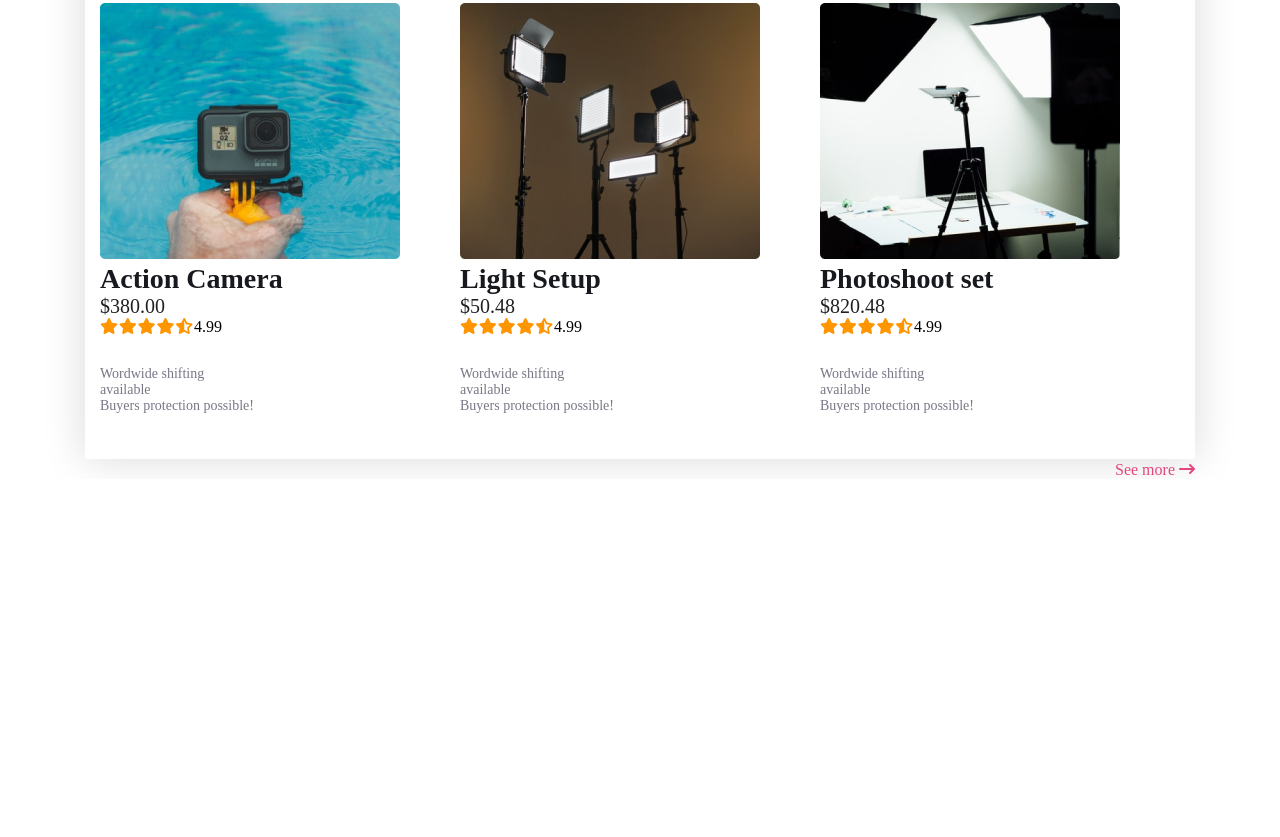
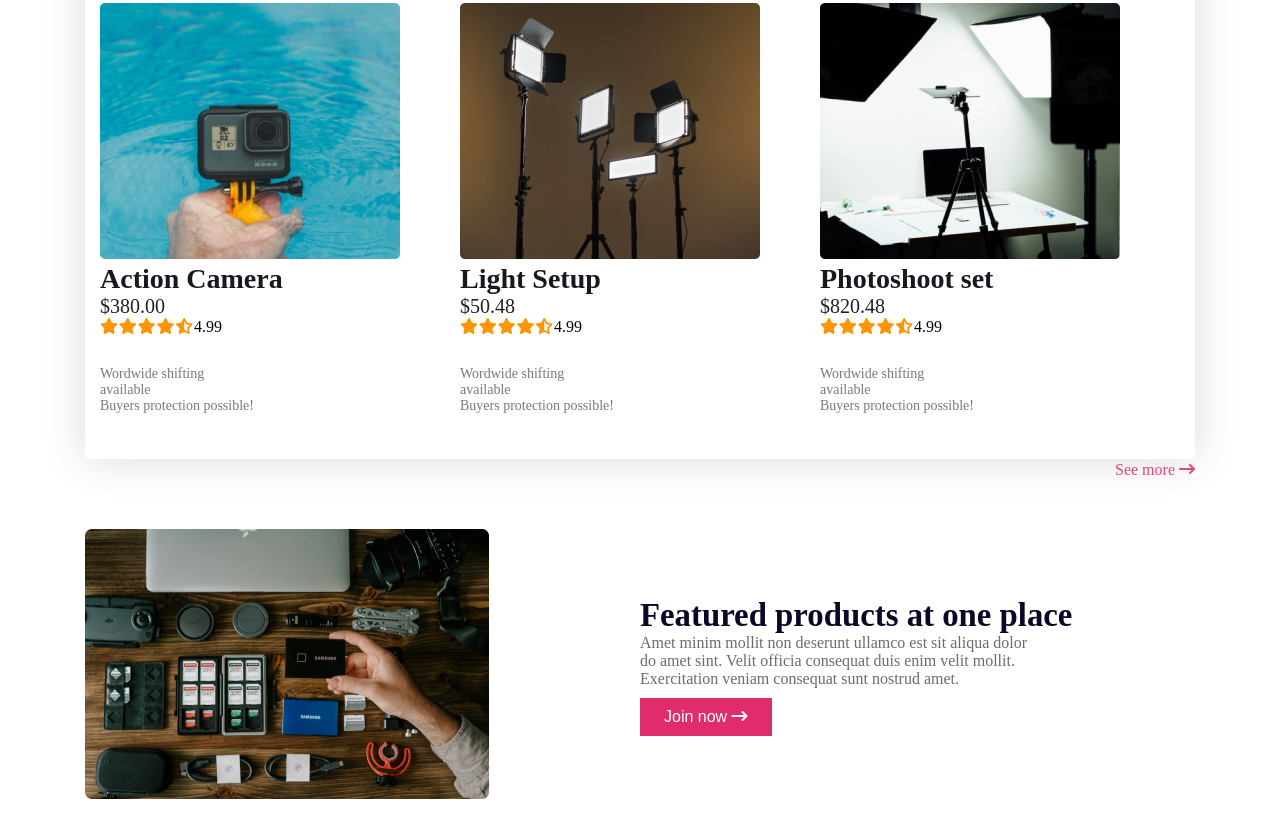
Before and after one commit to Dev-Maidul/Tech-gear-website-res, a plain HTML site: page index.html in a window 1280 px wide. Shown: the part 1620-2457 px from the top of the page. Before the commit the page ends 2099 px from the top, so only its background shows below. Drawn offline with Linux system fonts and the light colour scheme.

Commit message:
feature section added

```diff
--- a/index.html
+++ b/index.html
@@ -238,8 +238,22 @@
                 <a class="see-more" href="#">See more <span><i class="fa-solid fa-arrow-right-long"></i></span></a>
             </div>
           </section>
+          <!-- Feature products section -->
+           <section class="features d-grid">
+            <div class="feature-left">
+                <img src="./images/gear.png" alt="" class="feature-image">
+            </div>
+            <div class="feature-right">
+                <h1 class="feature-title">Featured products at one place</h1>
+                <p class="feat-des">
+                    Amet minim mollit non deserunt ullamco est sit aliqua dolor <br> do amet sint. Velit officia consequat duis enim velit mollit. <br> Exercitation veniam consequat sunt nostrud amet.
+                </p>
+                <button id="join" class="btn-primary">Join now <span><i class="fa-solid fa-arrow-right-long"></i></span></button>
+            </div>
+           </section>
+    </main>
+    <footer>
 
-    </main>
-    <footer></footer>
+    </footer>
 </body>
 </html>
--- a/style.css
+++ b/style.css
@@ -153,6 +153,30 @@ main{
     font-weight: 500;
     text-decoration: none;
 }
+/* Features section style */
+.features{
+    grid-template-columns: repeat(2,1fr);
+    align-items: center;
+    margin-top: 50px;
+    margin-bottom: 50px;
+}
+#join{
+    border-radius: 0px;
+    padding: 10px 24px;
+}
+.feature-title{
+    font-size: 2.05rem;
+    font-weight: 700;
+    color: #0A0826;
+}
+.feat-des{
+    font-size: 1rem;
+    font-weight: 500;
+    color: #6C6C6C;
+}
+.feature-left img{
+    max-width: 100%;
+}
 /* Media Query for Small Device */
 @media screen and (max-width: 576px) {
     .banner.d-flex, .navbar{
```
